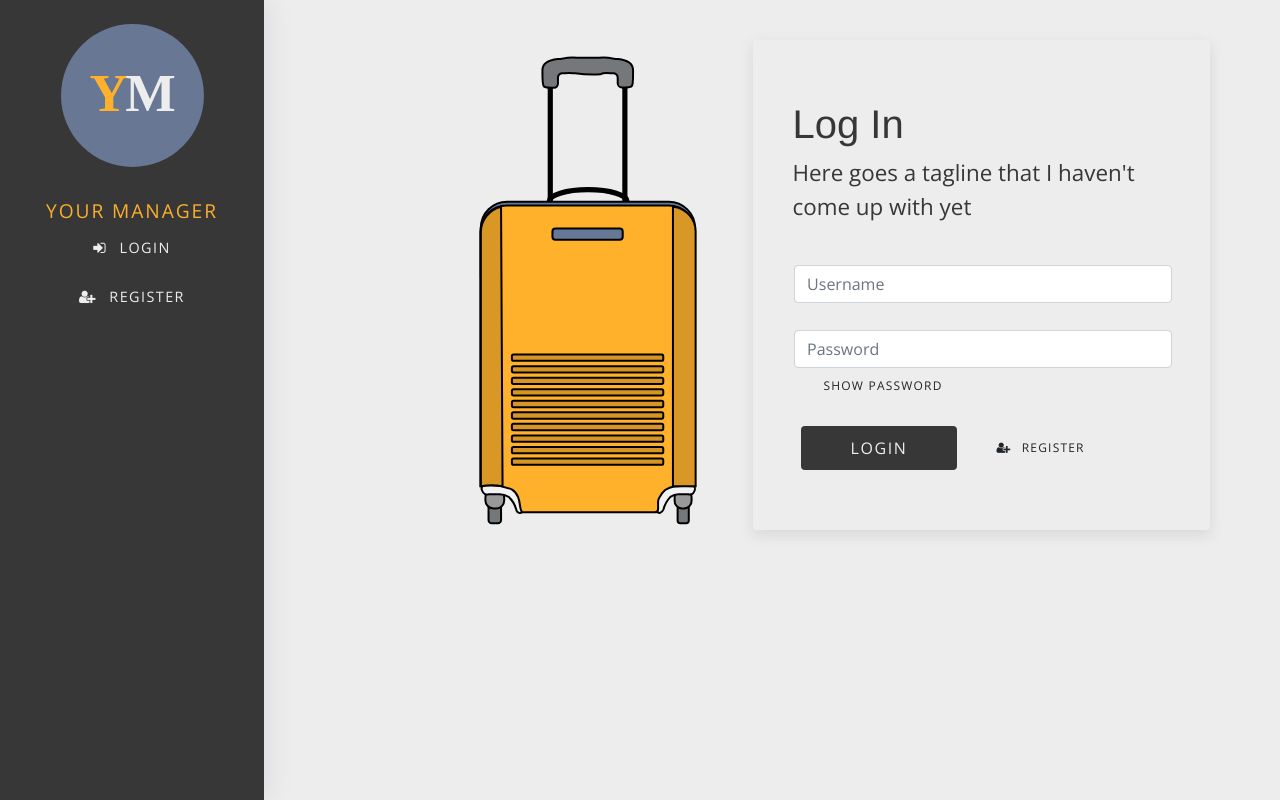
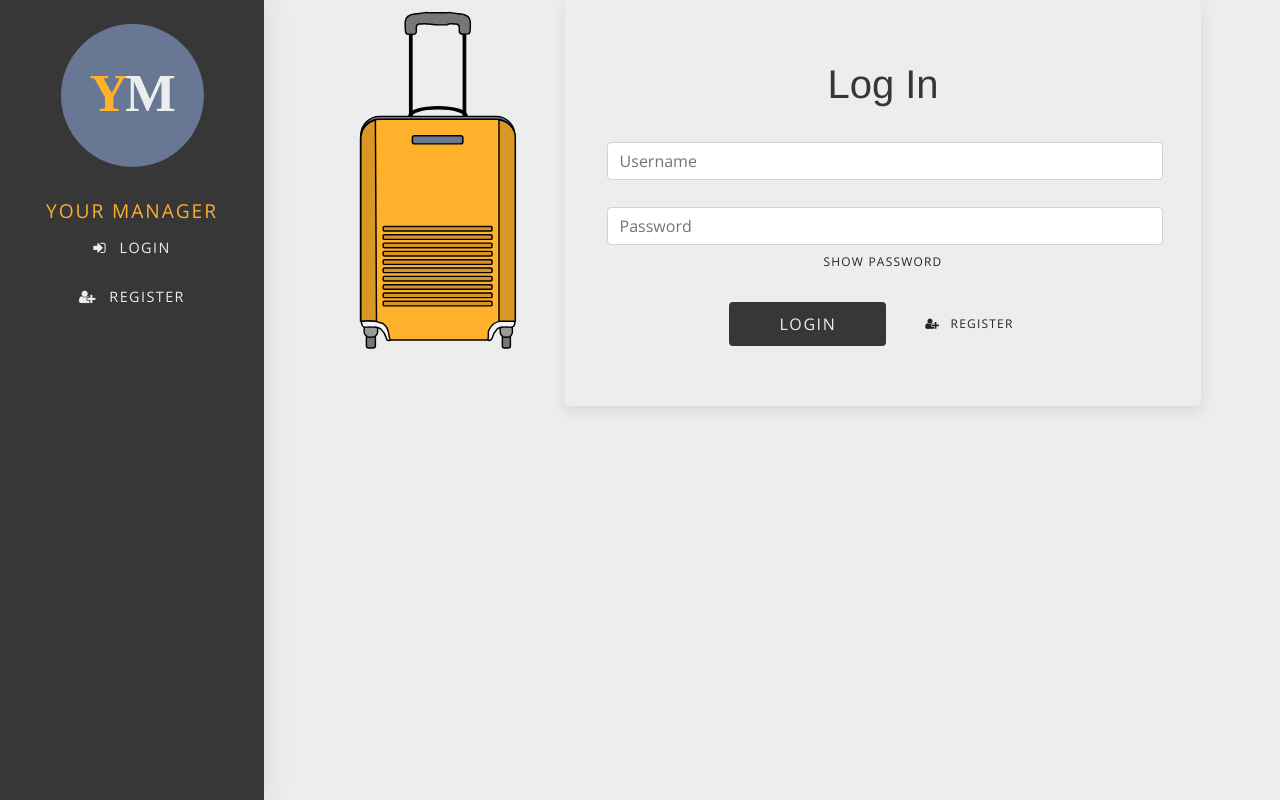
Before and after one commit to CWRU-KHAN/your-manager, a Vue app: page /login in a window 1280 px wide. Built offline with nearby package versions, Linux system fonts and the light colour scheme.

Commit message:
initial-fix

```diff
--- a/src/views/Login.vue
+++ b/src/views/Login.vue
@@ -1,17 +1,16 @@
 <template>
 
-<div class="container py-4 my-3 mx-auto">
+<div class="container-fluid">
       <form>
     <div class="row justify-content-start">
-      <div class="col">
+      <div class="col-3">
         <img class="ym-luggage" src="@/assets/svg/ym-icon-luggage.svg">
       </div>
-      <div class="col-12 col-md-8 col-lg-6 col-xl-5 text-left">
+      <div class="col">
         <div class="form-box">
           <div class="row">
             <div class="col">
               <h1>Log In</h1>
-              <p class="lead">Here goes a tagline that I haven't come up with yet</p>
             </div>
           </div>
           <div class="row">
@@ -97,7 +96,8 @@ export default {
 <style>
 
 .ym-luggage {
-  height: 500px;
+  min-height: 250px;
+  height: auto;
   width: auto;
   float: right
 }
--- a/src/views/Signup.vue
+++ b/src/views/Signup.vue
@@ -1,5 +1,5 @@
 <template>
-  <div class="container py-4 my-3 mx-auto">
+  <div class="container-fluid">
     <form>
     <div class="row justify-content-start">
 
@@ -99,7 +99,7 @@
           </div>
         </div>
       </div>
-      <div class="col">
+      <div class="col-3">
         <img class="ym-luggage-icons" src="@/assets/ymLuggageIcons.png">
       </div>
     </div>
```
Lines whose indentation alone changed are shown as unchanged.
